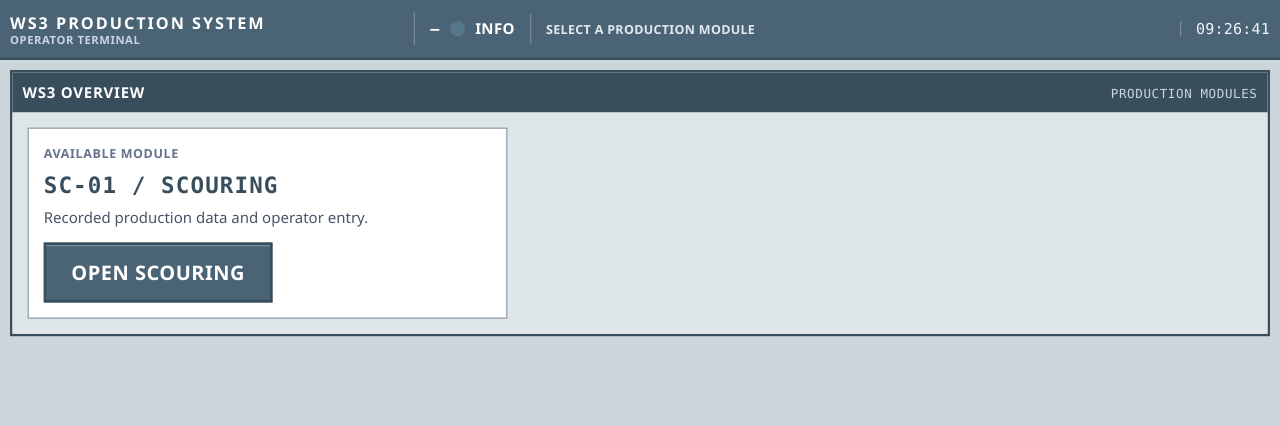
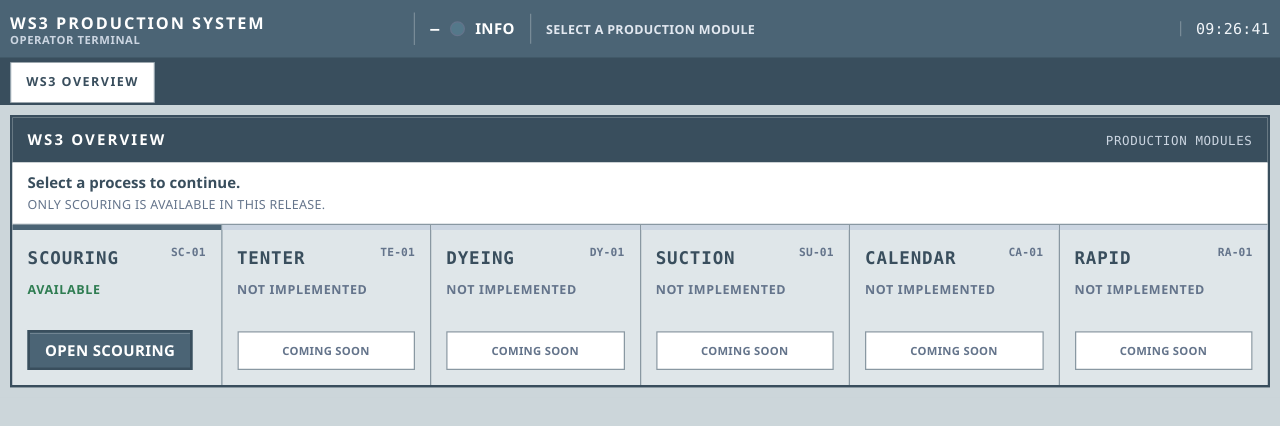
Before and after one commit to Tran-Tr-Khai/ws3-prod-sys, a React (Vite) app in the folder frontend/: page /ws3 in a window 1280 px wide. Shown: the top 426 px of the page. Built offline with nearby package versions, Linux system fonts and the light colour scheme; no server answers.

Commit message:
feat(ws3): build production overview

```diff
--- a/frontend/src/features/production/WS3OverviewPage.tsx
+++ b/frontend/src/features/production/WS3OverviewPage.tsx
@@ -1,35 +1,53 @@
 import { Link } from 'react-router-dom';
 import { HMIButton } from '../../components/hmi/HMIButton';
-import { HMIHeader } from '../../components/hmi/HMIHeader';
+import { WS3Shell } from '../../components/hmi/WS3Shell';
+
+const processes = [
+  { name: 'Scouring', code: 'SC-01', available: true },
+  { name: 'Tenter', code: 'TE-01', available: false },
+  { name: 'Dyeing', code: 'DY-01', available: false },
+  { name: 'Suction', code: 'SU-01', available: false },
+  { name: 'Calendar', code: 'CA-01', available: false },
+  { name: 'Rapid', code: 'RA-01', available: false },
+] as const;
 
 export function WS3OverviewPage() {
   return (
-    <main className="flex min-h-screen flex-col overflow-hidden bg-navy text-slate-800">
-      <HMIHeader
-        variant="machine"
-        title="WS3 Production System"
-        subtitle="Select a production module"
-        status="info"
-        time={new Date().toLocaleTimeString('vi-VN')}
-      />
-      <div className="min-h-0 flex-1 bg-hmiConsole p-2">
+    <WS3Shell title="WS3 Production System" subtitle="Select a production module" status="info" time={new Date().toLocaleTimeString('vi-VN')}>
+      <div className="flex h-full min-h-0 flex-col overflow-auto bg-hmiConsole p-2 text-slate-800">
         <section className="border-2 border-industrialDark bg-panel">
-          <header className="flex min-h-8 items-center justify-between bg-industrialDark px-2 py-1 text-white">
-            <h1 className="text-xs font-bold uppercase tracking-wider">WS3 Overview</h1>
+          <header className="flex min-h-9 items-center justify-between bg-industrialDark px-3 py-1.5 text-white">
+            <h1 className="text-xs font-bold uppercase tracking-[0.14em]">WS3 Overview</h1>
             <span className="font-mono text-[10px] uppercase tracking-wider text-slate-300">PRODUCTION MODULES</span>
           </header>
-          <div className="bg-surfaceMuted p-3">
-            <div className="max-w-sm border border-line bg-white p-3">
-              <p className="text-[10px] font-bold uppercase tracking-wider text-slate-500">Available module</p>
-              <p className="mt-1 font-mono text-lg font-bold uppercase tracking-wider text-industrialDark">SC-01 / SCOURING</p>
-              <p className="mt-1 text-xs text-slate-600">Recorded production data and operator entry.</p>
-              <Link to="/machine/scouring" className="mt-3 inline-flex">
-                <HMIButton size="large" variant="primary">OPEN SCOURING</HMIButton>
-              </Link>
-            </div>
+          <div className="border-b border-line bg-white px-3 py-2">
+            <p className="text-xs font-semibold text-industrialDark">Select a process to continue.</p>
+            <p className="mt-0.5 text-[10px] uppercase tracking-wide text-slate-500">Only Scouring is available in this release.</p>
+          </div>
+          <div className="grid gap-px bg-line sm:grid-cols-2 lg:grid-cols-3 xl:grid-cols-6">
+            {processes.map((process) => (
+              <div key={process.name} className={`flex min-h-32 flex-col justify-between bg-surfaceMuted p-3 ${process.available ? 'border-t-4 border-industrial' : 'border-t-4 border-slate-300'}`}>
+                <div>
+                  <div className="flex items-start justify-between gap-2">
+                    <h2 className="font-mono text-sm font-bold uppercase tracking-wider text-industrialDark">{process.name}</h2>
+                    <span className="font-mono text-[9px] font-bold text-slate-500">{process.code}</span>
+                  </div>
+                  <p className={`mt-2 text-[10px] font-bold uppercase tracking-wider ${process.available ? 'text-success' : 'text-slate-500'}`}>
+                    {process.available ? 'AVAILABLE' : 'NOT IMPLEMENTED'}
+                  </p>
+                </div>
+                {process.available ? (
+                  <Link to="/machine/scouring" className="mt-3 inline-flex">
+                    <HMIButton size="compact" variant="primary">OPEN SCOURING</HMIButton>
+                  </Link>
+                ) : (
+                  <span className="mt-3 border border-line bg-white px-2 py-2 text-center text-[9px] font-semibold uppercase tracking-wide text-slate-500">Coming soon</span>
+                )}
+              </div>
+            ))}
           </div>
         </section>
       </div>
-    </main>
+    </WS3Shell>
   );
 }
```
